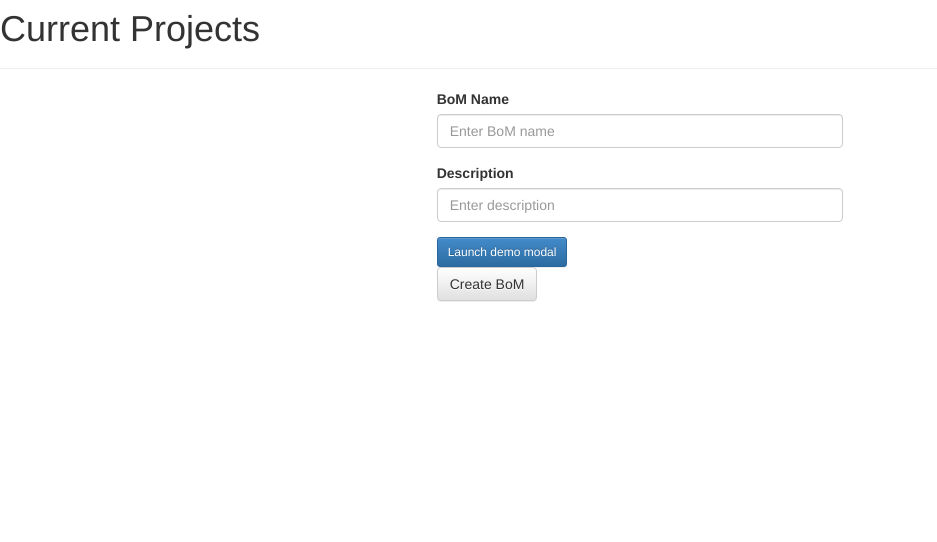
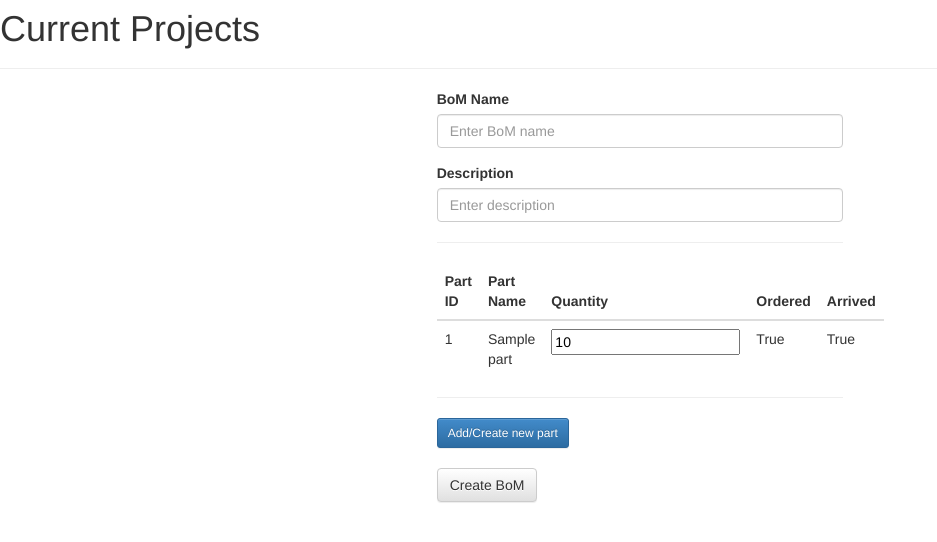
Before and after one commit to daubers/MakeBook, a Django app: template templates/Project/new_bom.html in a window 1280 px wide. Shown: the part 51-593 px from the top of the page, without its empty margins (0-937 px from the left). Run offline with Django 3.2, Linux system fonts and the light colour scheme; tables that the repository leaves empty hold one stand-in row (values such as "Sample post"); the template is opened without the code that fills it: values that come from a table or form of the project are taken from there, most other values are stand-ins (such as "Sample title", 1, 10 or a date in 2020); parts of the project's set-up code (start-up, migrations or seed data) failed here and were passed over.

Commit message:
Work on adding parts to boms and creating parts

```diff
--- a/templates/Project/new_bom.html
+++ b/templates/Project/new_bom.html
@@ -52,8 +52,35 @@
                     <label for="inputDescription">Description</label>
                     <input type="text" class="form-control" id="inputDescription" placeholder="Enter description">
                 </div>
+                <hr />
+
+                    <table class="table" id="partstable">
+                        <thead>
+                            <tr>
+                                <th>Part ID</th><th>Part Name</th><th>Quantity</th><th>Ordered</th><th>Arrived</th>
+                            </tr>
+                        </thead>
+                        <tbody>
+                        {% if bomtoparts %}
+                            {% for part in bomtoparts %}
+                                <tr>
+                                    <td>{{ part.part.id }}</td>
+                                    <td>{{ part.part.name }}</td>
+                                    <td><input id="quantity" type="number" value="{{ part.quantity }}"></td>
+                                    <td>{{ part.ordered }}</td>
+                                    <td>{{ part.arrived }}</td>
+                                </tr>
+                            {% endfor %}
+                        {% endif %}
+
+                        </tbody>
+                    </table>
+                    {% if not bomtoparts %}
+                        <p>No parts added to BoM</p>
+                    {% endif %}
+                <hr />
                 <button class="btn btn-primary btn-sm" data-toggle="modal" data-target="#partModal">
-                  Launch demo modal
+                  Add/Create new part
                 </button>
 
                 <!-- Modal -->
@@ -102,6 +129,7 @@
                     </div><!-- /.modal-content -->
                   </div><!-- /.modal-dialog -->
                 </div><!-- /.modal -->
+                <br />
                 <button type="button" class="btn btn-default" onclick="processForm();">Create BoM</button>
             </form>
         </div>
```
Also changed, not shown: Project/views.py (+7 -0 lines).
